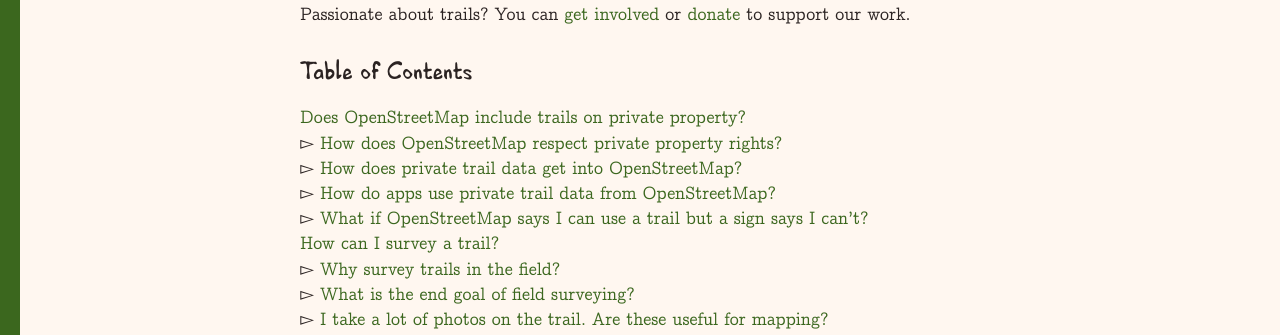
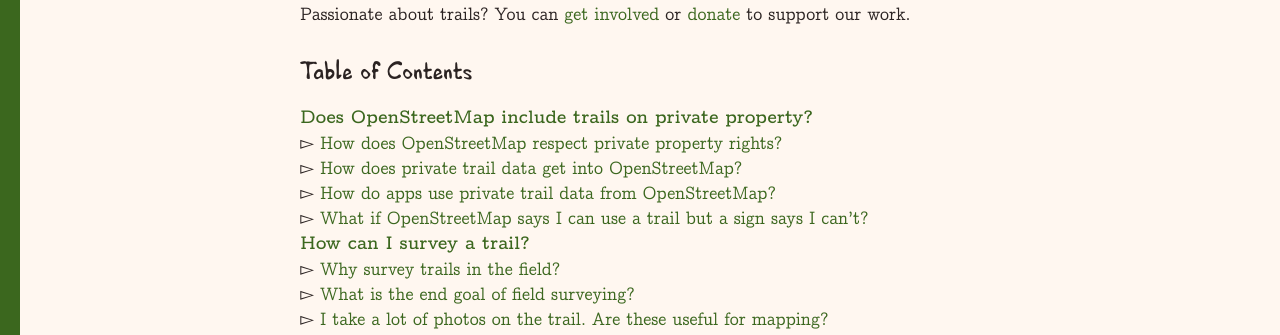
Before and after one commit to osmus/digital-trails-handbook, a Jekyll site: the page built from _source/index.md, in a window 1280 px wide. Shown: the part 407-742 px from the top of the page. Built offline with Jekyll 4.4.1, drawn with Linux system fonts in a browser that asks for light colours.

```diff
--- a/_source/_includes/toc.html
+++ b/_source/_includes/toc.html
@@ -1,7 +1,7 @@
 {% assign articles = site.articles | sort: "title" -%}
 <ul class="articles-list">
   {%- for article in articles -%}
-    <li><a href="{{article.url | absolute_url}}">{{article.title}}</a>
+    <li><a href="{{article.url | absolute_url}}"><b>{{article.title}}</b></a>
     {%- assign words = article.content | normalize_whitespace | split: ' ' -%}
     {%- if article.content contains "</h2>" -%}
       <ul>
```
